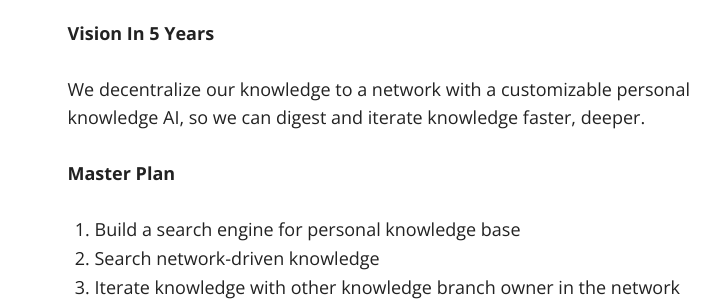
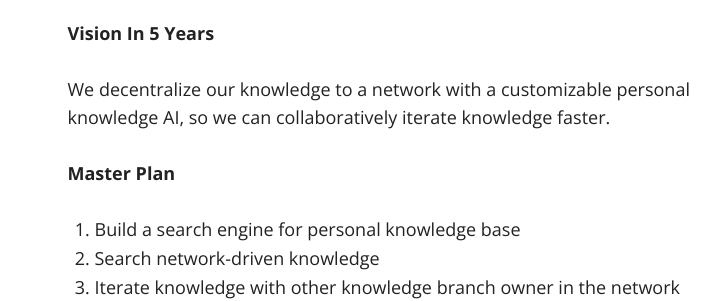
Before and after one commit to tarsmachine/tarsmachine.github.io, a Jekyll site: the page built from index.md, in a window 1280 px wide and 900 px high, scrolled down 2984 px. Shown: the part 183-484 px from the top of the window, without its empty margins (260-984 px from the left). Built offline with Jekyll 4.4.1, drawn with Linux system fonts in a browser that asks for light colours; nearby versions of some CDN libraries.

Commit message:
Update Words

```diff
--- a/index.md
+++ b/index.md
@@ -70,7 +70,7 @@ The core interaction on TARS is to iterate knowledge branching with other hacker
 
 **Vision In 5 Years**
 
-We decentralize our knowledge to a network with a customizable personal knowledge AI, so we can digest and iterate knowledge faster, deeper.
+We decentralize our knowledge to a network with a customizable personal knowledge AI, so we can collaboratively iterate knowledge faster.
 
 **Master Plan**
 
```
